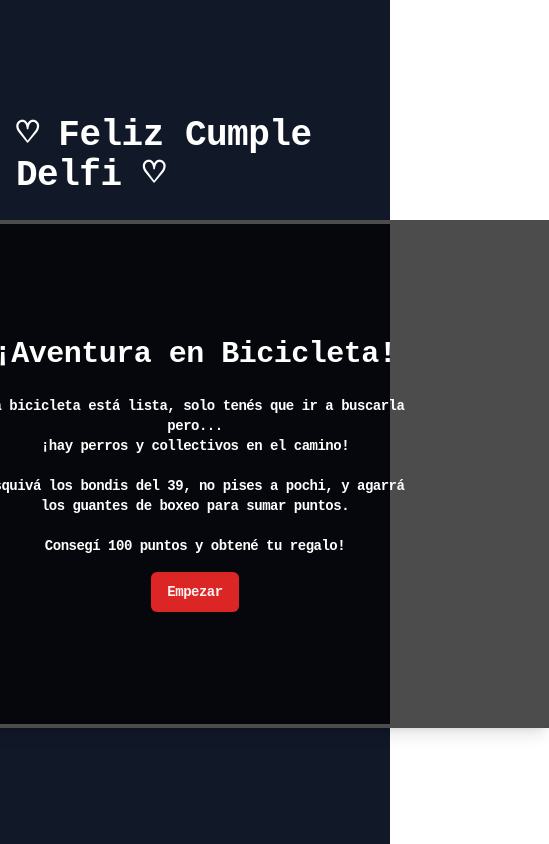
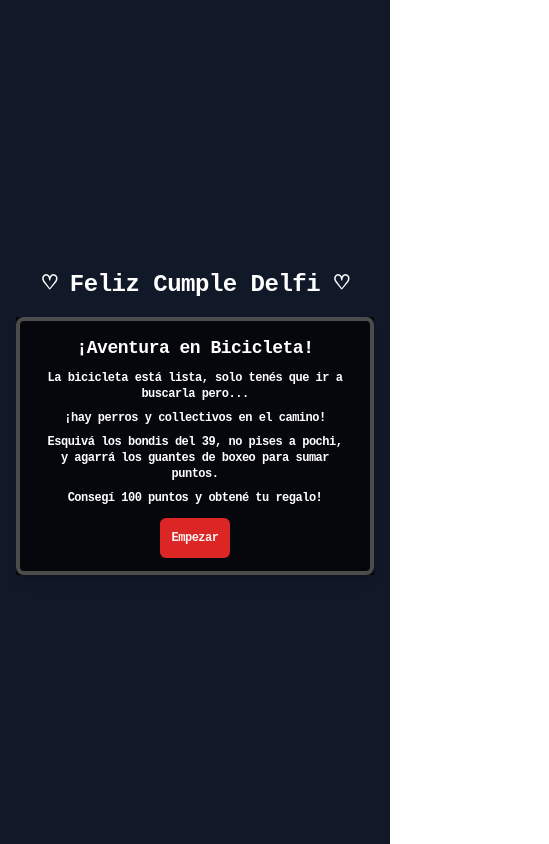
Before and after one commit to martinmona/Delfi-birthday-bike-present, a Next.js app: page / in a window 390 px wide. Shown: the whole page, 549 px wide, since content can reach past the window. Built offline with nearby package versions, Linux system fonts and the light colour scheme.

Commit message:
Make it responsive, supports touch to jump and adjust gravity with gamespeed

```diff
--- a/app/page.tsx
+++ b/app/page.tsx
@@ -3,7 +3,7 @@ import BikeGame from "@/components/bike-game"
 export default function Home() {
   return (
     <main className="flex min-h-screen flex-col items-center justify-center p-4 bg-gray-900">
-      <h1 className="text-4xl font-bold text-white mb-6 font-pixel">♡ Feliz Cumple Delfi ♡ </h1>
+      <h1 className="text-2xl sm:text-3xl md:text-4xl font-bold text-white mb-4 sm:mb-6 font-pixel text-center px-2">♡ Feliz Cumple Delfi ♡ </h1>
       <BikeGame />
     </main>
   )
--- a/components/bike-game.tsx
+++ b/components/bike-game.tsx
@@ -17,8 +17,8 @@ const OBSTACLE_HEIGHT = 40
 const BUS_WIDTH = 200
 const BUS_HEIGHT = 60
 const COLLECTIBLE_SIZE = 30
-const GRAVITY = 0.3
-const JUMP_FORCE_MIN = 9 // Salto mínimo
+const INITIAL_GRAVITY = 0.3
+const JUMP_FORCE_MIN = 10 // Salto mínimo
 const JUMP_FORCE_MAX = 22  // Salto máximo
 const GAME_SPEED_INITIAL = 4
 const SPEED_INCREMENT = 0.0005
@@ -151,10 +151,11 @@ export default function BikeGame() {
       // Update player
       const player = gameState.player
       player.animationFrame++
+      const currentGravity = INITIAL_GRAVITY + gameState.gameSpeed * 0.001
 
       if (player.isJumping) {
         player.y += player.vy
-        player.vy += GRAVITY
+        player.vy += currentGravity
         player.x += player.vx
         // Check if player landed
         if (player.y >= GAME_HEIGHT - GROUND_HEIGHT - PLAYER_HEIGHT) {
@@ -438,10 +439,35 @@ export default function BikeGame() {
     window.addEventListener("keydown", handleKeyDown)
     window.addEventListener("keyup", handleKeyUp)
 
+    const handleTouchStart = (e: TouchEvent) => {
+      e.preventDefault()
+      if (!gameStateRef.current.player.isJumping && !gameStateRef.current.isChargingJump) {
+        gameStateRef.current.isChargingJump = true
+        gameStateRef.current.jumpStartTime = Date.now()
+      }
+    }
+
+    const handleTouchEnd = (e: TouchEvent) => {
+      e.preventDefault()
+      if (gameStateRef.current.isChargingJump) {
+        const holdTime = Date.now() - gameStateRef.current.jumpStartTime
+        const jumpForce = holdTime < 200 ? JUMP_FORCE_MIN : JUMP_FORCE_MAX
+        gameStateRef.current.player.isJumping = true
+        gameStateRef.current.player.vy = -jumpForce
+        gameStateRef.current.isChargingJump = false
+        gameStateRef.current.jumpStartTime = 0
+      }
+    }
+
+    canvas.addEventListener("touchstart", handleTouchStart, { passive: false })
+    canvas.addEventListener("touchend", handleTouchEnd, { passive: false })
+
     return () => {
       cancelAnimationFrame(animationFrameId)
       window.removeEventListener("keydown", handleKeyDown)
       window.removeEventListener("keyup", handleKeyUp)
+      canvas.removeEventListener("touchstart", handleTouchStart)
+      canvas.removeEventListener("touchend", handleTouchEnd)
     }
   }, [gameStarted, gameOver, victory, toast])
 
@@ -487,24 +513,24 @@ export default function BikeGame() {
           ref={canvasRef}
           width={GAME_WIDTH}
           height={GAME_HEIGHT}
-          className="border-4 border-white rounded-lg shadow-lg"
+          className="border-4 border-white rounded-lg shadow-lg max-w-full h-auto touch-none"
         />
 
         {!gameStarted && !gameOver && !victory && (
-          <div className="absolute inset-0 flex flex-col items-center justify-center bg-black/70">
-            <h2 className="text-3xl font-bold text-white mb-6 font-pixel">¡Aventura en Bicicleta!</h2>
-            <p className="text-white mb-4 text-center max-w-md font-pixel text-sm">
-              La bicicleta está lista, solo tenés que ir a buscarla pero...
-              <br />
-              ¡hay perros y collectivos en el camino!
-              <br />
-              <br />
-              Esquivá los bondis del 39, no pises a pochi, y agarrá los guantes de boxeo para sumar puntos.
-              <br />
-              <br />
-              Consegí {VICTORY_SCORE} puntos y obtené tu regalo!
-            </p>
-            <Button onClick={() => setGameStarted(true)} className="bg-red-600 hover:bg-red-700 font-pixel">
+          <div className="absolute inset-0 flex flex-col items-center justify-center bg-black/70 p-2 sm:p-4 overflow-y-auto">
+            <h2 className="text-lg sm:text-xl md:text-2xl font-bold text-white mb-2 sm:mb-4 font-pixel text-center">
+              ¡Aventura en Bicicleta!
+            </h2>
+            <div className="text-white text-center max-w-[90%] sm:max-w-xs md:max-w-sm font-pixel text-[10px] xs:text-xs sm:text-sm space-y-2">
+              <p>La bicicleta está lista, solo tenés que ir a buscarla pero...</p>
+              <p>¡hay perros y collectivos en el camino!</p>
+              <p>Esquivá los bondis del 39, no pises a pochi, y agarrá los guantes de boxeo para sumar puntos.</p>
+              <p>Consegí {VICTORY_SCORE} puntos y obtené tu regalo!</p>
+            </div>
+            <Button
+              onClick={() => setGameStarted(true)}
+              className="bg-red-600 hover:bg-red-700 font-pixel mt-3 sm:mt-4 text-xs sm:text-sm px-3 py-2 sm:px-4 sm:py-2"
+            >
               Empezar
             </Button>
           </div>
@@ -516,8 +542,9 @@ export default function BikeGame() {
 
       {gameStarted && !gameOver && !victory && (
         <div className="mt-4">
-          <p className="text-white text-center mt-2 font-pixel text-xs">
-            Presiona la flecha arriba o mantén la barra espaciadora para saltar.
+          <p className="text-white text-center mt-2 font-pixel text-[10px] xs:text-xs sm:text-sm max-w-[90%] sm:max-w-md">
+            Presiona rápido o mantén la barra espaciadora para diferentes alturas de salto. En móvil, toca y mantén la
+            pantalla.
           </p>
         </div>
       )}
--- a/components/game-over-screen.tsx
+++ b/components/game-over-screen.tsx
@@ -16,13 +16,16 @@ export default function GameOverScreen({ score, onRestart }: GameOverScreenProps
     }
   window.addEventListener("keydown", handleKeyDown)
   return (
-    <div className="absolute inset-0 flex flex-col items-center justify-center bg-black/80">
-      <h2 className="text-4xl font-bold text-red-500 mb-4 font-pixel">¡GAME OVER!</h2>
-      <p className="text-white mb-2 font-pixel">Puntuación final: {score}</p>
-      <p className="text-white mb-6 text-center max-w-md font-pixel text-sm">
+    <div className="absolute inset-0 flex flex-col items-center justify-center bg-black/80 p-2 sm:p-4">
+      <h2 className="text-xl sm:text-2xl md:text-4xl font-bold text-red-500 mb-2 sm:mb-4 font-pixel">¡GAME OVER!</h2>
+      <p className="text-white mb-2 font-pixel text-sm sm:text-base">Puntuación final: {score}</p>
+      <p className="text-white mb-4 sm:mb-6 text-center max-w-[90%] sm:max-w-md font-pixel text-[10px] xs:text-xs sm:text-sm">
         ¡No te rindas! Sigue intentándolo para ganar la bicicleta.
       </p>
-      <Button onClick={onRestart} className="bg-red-600 hover:bg-red-700 font-pixel">
+      <Button
+        onClick={onRestart}
+        className="bg-red-600 hover:bg-red-700 font-pixel text-xs sm:text-sm px-3 py-2 sm:px-4 sm:py-2"
+      >
         Intentar de nuevo
       </Button>
     </div>
--- a/components/victory-screen.tsx
+++ b/components/victory-screen.tsx
@@ -26,29 +26,28 @@ export default function VictoryScreen({ score }: VictoryScreenProps) {
   }, [])
 
   return (
-    <div className="absolute inset-0 flex flex-col items-center justify-center bg-black/80">
-      <h2 className="text-4xl font-bold text-yellow-400 mb-4 font-pixel">¡VICTORIA!</h2>
-      <p className="text-white mb-2 font-pixel">Puntuación final: {score}</p>
-      <div className="my-4 relative">
+    <div className="absolute inset-0 flex flex-col items-center justify-center bg-black/80 p-2 sm:p-4">
+      <h2 className="text-xl sm:text-2xl md:text-4xl font-bold text-yellow-400 mb-4 font-pixel">¡VICTORIA!</h2>
+      <p className="text-white mb-2 font-pixel text-sm sm:text-base">Puntuación final: {score}</p>
+      <div className="my-2 sm:my-4 relative">
         <img
           src="/images/bicycle.png"
           alt="Bicicleta"
-          className="w-40 h-40 object-contain"
+          className="w-28 h-28 sm:w-40 sm:h-40 object-contain"
           onError={(e) => {
-            // Si la imagen falla, mostrar un fallback
             const target = e.target as HTMLImageElement
             target.style.display = "none"
             const parent = target.parentElement
             if (parent) {
               const fallback = document.createElement("div")
-              fallback.className = "w-40 h-40 bg-yellow-400 rounded-lg flex items-center justify-center"
+              fallback.className = "w-28 h-28 sm:w-40 sm:h-40 bg-yellow-400 rounded-lg flex items-center justify-center"
               fallback.innerHTML = "🚲"
               parent.appendChild(fallback)
             }
           }}
         />
       </div>
-      <p className="text-white mb-6 text-center max-w-md font-pixel text-sm">
+      <p className="text-white mb-4 sm:mb-6 text-center max-w-[90%] sm:max-w-md font-pixel text-[10px] xs:text-xs sm:text-sm">
         ¡Felicidades, Te ganaste la bicicleta!
         <br />
         <br />
@@ -56,7 +55,7 @@ export default function VictoryScreen({ score }: VictoryScreenProps) {
         <br />
         Te amo mucho godi, que la disfrutes :D
       </p>
-      <Button onClick={() => window.print()} className="bg-green-600 hover:bg-green-700 font-pixel">
+      <Button onClick={() => window.print()} className="bg-green-600 hover:bg-green-700 font-pixel text-xs sm:text-sm px-3 py-2 sm:px-4 sm:py-2">
         Imprimir certificado
       </Button>
     </div>
--- a/tailwind.config.ts
+++ b/tailwind.config.ts
@@ -10,6 +10,9 @@ const config: Config = {
   ],
   theme: {
     extend: {
+      screens: {
+        xs: "375px",
+      },
       colors: {
         background: "hsl(var(--background))",
         foreground: "hsl(var(--foreground))",
```
